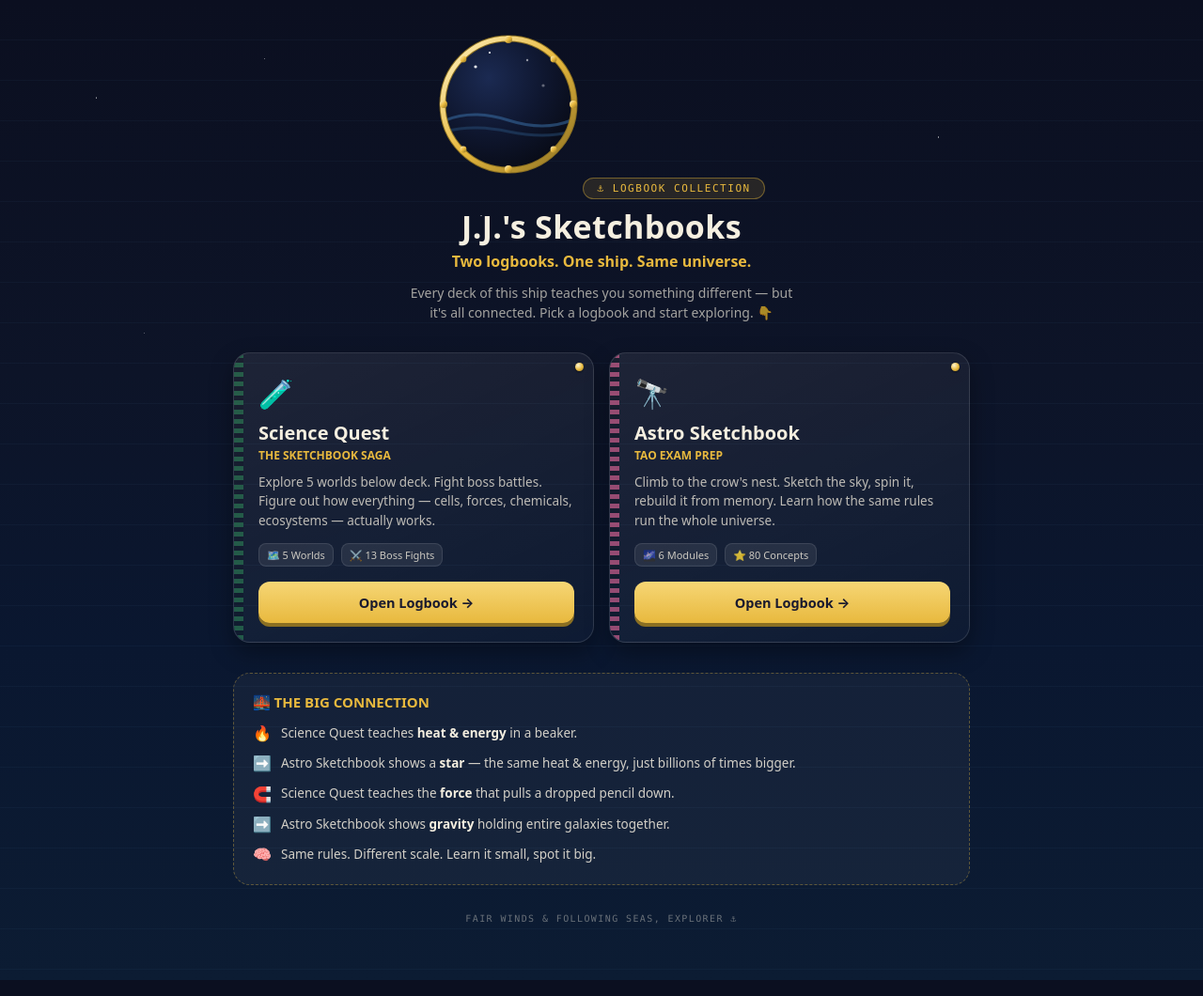
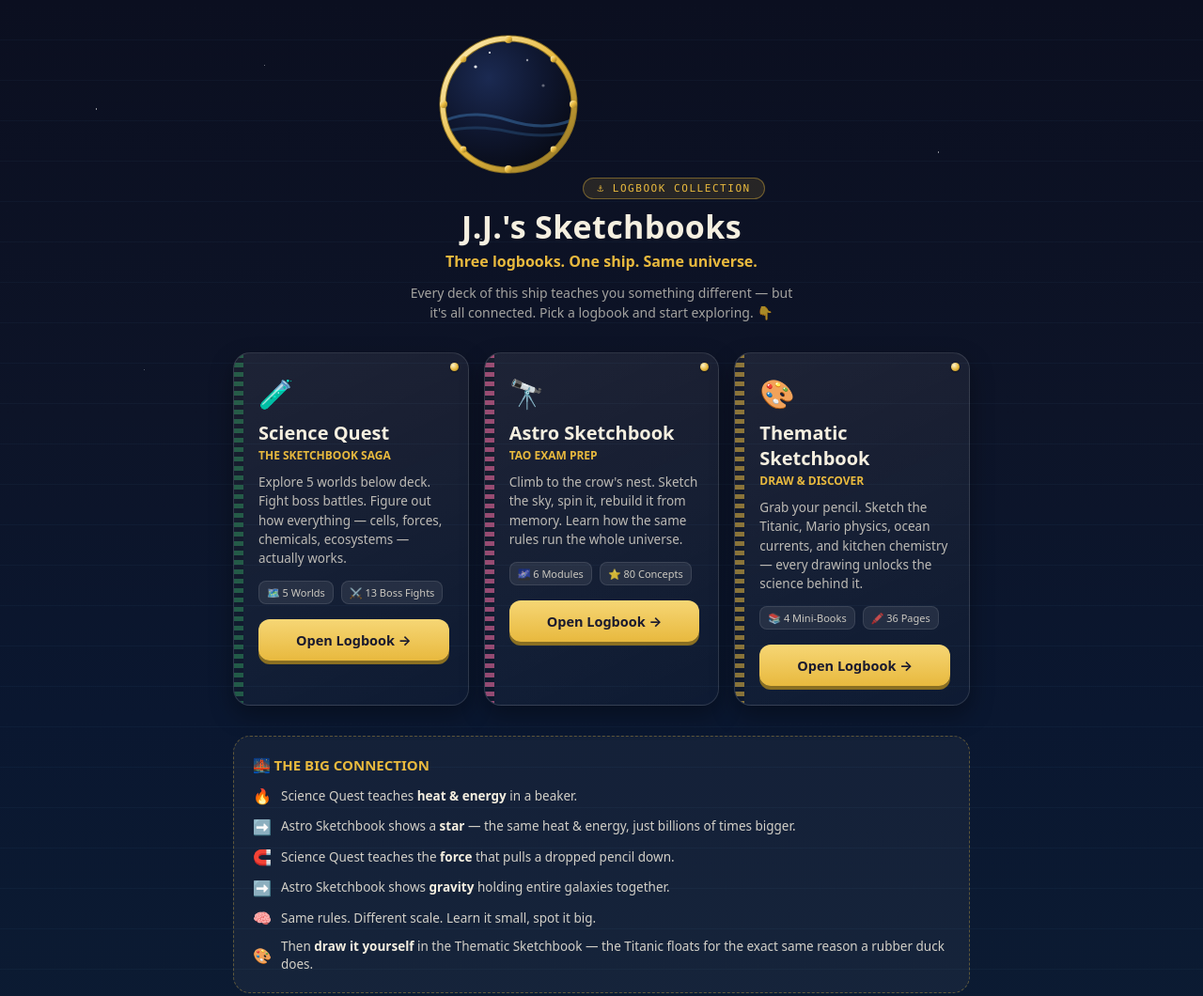
Before and after one commit to jitiyapurksame/JJSketchbookcollection, a plain HTML site: page index.html in a window 1280 px wide. Shown: the top 1060 px of the page at 94% size. Drawn offline with Linux system fonts and the light colour scheme.

Commit message:
thematic

```diff
--- a/index.html
+++ b/index.html
@@ -63,6 +63,7 @@
   /* ---------- Logbook cards ---------- */
   .fleet{display:grid; grid-template-columns:1fr; gap:16px; margin:32px 0;}
   @media(min-width:640px){ .fleet{grid-template-columns:1fr 1fr;} }
+  @media(min-width:960px){ .fleet{grid-template-columns:1fr 1fr 1fr;} }
 
   .book{
     position:relative; border-radius:18px; padding:22px 20px 20px 26px;
@@ -83,6 +84,7 @@
   }
   .book.science{--spine:var(--bio);}
   .book.astro{--spine:var(--astro-pink);}
+  .book.thematic{--spine:var(--gold);}
 
   .book .icon{font-size:30px;}
   .book h2{font-size:20px; color:var(--parchment); margin-top:8px;}
@@ -161,7 +163,7 @@
 
     <div class="nameplate stamp">⚓ Logbook Collection</div>
     <h1>J.J.'s Sketchbooks</h1>
-    <div class="sub">Two logbooks. One ship. Same universe.</div>
+    <div class="sub">Three logbooks. One ship. Same universe.</div>
     <p>Every deck of this ship teaches you something different — but it's all connected. Pick a logbook and start exploring. 👇</p>
   </div>
 
@@ -189,6 +191,18 @@
       </div>
       <a class="go" href="https://astrosketchbook.vercel.app/">Open Logbook →</a>
     </div>
+
+    <div class="book thematic">
+      <div class="icon">🎨</div>
+      <h2>Thematic Sketchbook</h2>
+      <div class="tagline">DRAW &amp; DISCOVER</div>
+      <p>Grab your pencil. Sketch the Titanic, Mario physics, ocean currents, and kitchen chemistry — every drawing unlocks the science behind it.</p>
+      <div class="stats">
+        <span>📚 4 Mini-Books</span>
+        <span>🖍️ 36 Pages</span>
+      </div>
+      <a class="go" href="https://jjthematicsketchbook.vercel.app/">Open Logbook →</a>
+    </div>
   </div>
 
   <div class="bridge">
@@ -199,6 +213,7 @@
       <div class="row"><span class="arrow">🧲</span><span>Science Quest teaches the <b>force</b> that pulls a dropped pencil down.</span></div>
       <div class="row"><span class="arrow">➡️</span><span>Astro Sketchbook shows <b>gravity</b> holding entire galaxies together.</span></div>
       <div class="row"><span class="arrow">🧠</span><span>Same rules. Different scale. Learn it small, spot it big.</span></div>
+      <div class="row"><span class="arrow">🎨</span><span>Then <b>draw it yourself</b> in the Thematic Sketchbook — the Titanic floats for the exact same reason a rubber duck does.</span></div>
     </div>
   </div>
 
```
